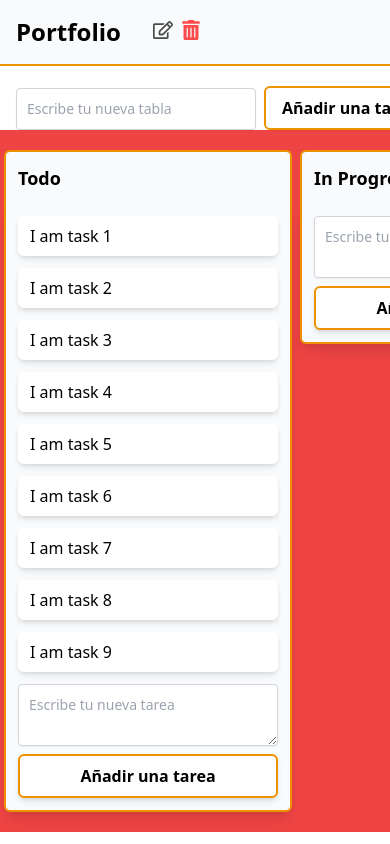
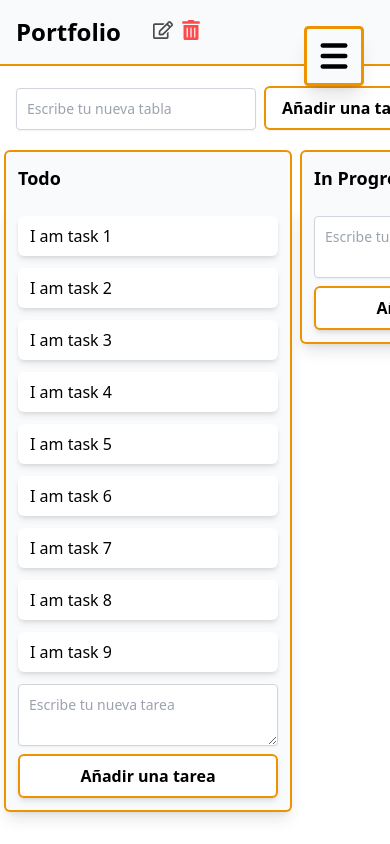
Before and after one commit to alejandropovedabisquert/todo-list-v2, a React (Create React App) app: page /project-1 in a window 390 px wide. Shown: the top 844 px of the page. Built offline with nearby package versions, Linux system fonts and the light colour scheme; the HTML template or start-up script is replaced by a standard one.

Commit message:
implementación de menu

```diff
--- /dev/null
+++ b/src/components/ApMenuButton.js
@@ -0,0 +1,31 @@
+const ApMenuButton = ({open, setOpen}) =>{
+
+  const hamburguerButton = `flex flex-col scale-75 md:scale-100 z-10 h-20 w-20 shadow-xl rounded-md bg-slate-50 border-4 border-secondary-color cursor-pointer justify-center items-center group float-right top-4 right-4 relative`
+    const genericHamburgerLine = `h-[6px] w-9 my-1 rounded-full bg-black transition ease transform duration-300`
+    return(
+      <div className={`${hamburguerButton}`} onClick={()=> setOpen(!open)}>
+        <div
+          className={`${genericHamburgerLine} ${
+            open
+              ? "rotate-45 translate-y-[0.85rem] opacity-100"
+              : "opacity-100"
+          }`}
+        />
+        <div
+          className={`${genericHamburgerLine} ${
+            open ? "opacity-0" : "opacity-100"
+          }`}
+        />
+        <div
+          className={`${genericHamburgerLine} ${
+            open
+              ? "-rotate-45 -translate-y-[0.85rem] opacity-100"
+              : "opacity-100"
+          }`}
+        />
+      </div>
+
+    )
+}
+
+export default ApMenuButton
--- a/src/components/Nav.js
+++ b/src/components/Nav.js
@@ -1,12 +1,72 @@
 import { Link, useLocation } from "react-router-dom"
 import ProjectForm from "./forms/ProjectForm"
+import { useEffect, useRef, useState } from "react"
+import ApMenuButton from "./ApMenuButton"
 
 const Nav = ({data, setData}) =>{
     // console.log(data)
     const location = useLocation()
     const activationNav = location.pathname.substring(1, location.pathname.length)
+    const [open, setOpen] = useState(false)
+    const ref = useRef()
+
+
+    const listarMenu = data.projectsOrder !== undefined ? data.projectsOrder.map((projectId)=>{
+        return(
+            <Link to={"/"+projectId} data={data} key={projectId}>
+                <div className={`flex w-full hover:bg-primary-color transition-all duration-300 ${activationNav === projectId ? 'bg-primary-color': null} group`}>
+                    <div className={`text-xl w-full px-10 py-2  break-words`}>{data.projects[projectId].name}</div>
+                </div>
+            </Link>
+
+        )}
+    ):null
+
+    useEffect(()=>{
+        const checkIfClickedOutside = e => {
+            // Si el menu está abierto y el target del click no esta en el menu
+            // entonces cierra el menu
+            if (open && ref.current && !ref.current.contains(e.target)) {
+                setOpen(false)
+            }
+        }
+
+        const detectKeyDown= (e) =>{
+            //Si pulsas la tecla escape setea como falso  y cierra el menu
+            if (e.key === "Escape") {
+                setOpen(false)
+            }
+        }
+
+        document.addEventListener('keydown', detectKeyDown, true)
+        document.addEventListener("mousedown", checkIfClickedOutside)
+
+        return () => {
+            // Limpia el evento
+            document.removeEventListener("mousedown", checkIfClickedOutside)
+            document.removeEventListener('keydown', detectKeyDown, true)
+
+          }
+
+    })
 
     return(
+        <>
+            <nav className="nav fixed top-0 z-50 w-full block lg:hidden">
+                <div className="grid">
+                    <div ref={ref} className="link-list absolute right-0">
+                        <ApMenuButton open={open} setOpen={setOpen}/>
+                        <div className={`circle-menu shadow-xl origin-[100%_0%] absolute right-0 ease duration-300 ${open ? 'w-screen h-screen bg-slate-50': 'w-0 h-0'}`}>
+                            <div className={`${open ? 'transition-opacity duration-300 opacity-100 delay-300': 'opacity-0'} `}>
+                                {
+                                    open &&
+                                            <ul className="absolute transition-all right-[80px] md:right-[100px] top-[70px] md:top-[100px] leading-[40px] md:leading-[50px] text-3xl md:text-4xl text-center">{listarMenu}</ul>
+                                }
+                            </div>
+                        </div>
+                    </div>
+                </div>
+            </nav>
             <div className="fixed min-h-[300px] h-full w-72 border-r-2 border-secondary-color bg-slate-50 z-50 overflow-y-auto hidden lg:block">
 
                 <Link to="/"><h1 className='text-center py-4 text-2xl border-b-2 border-secondary-color'>TODO List</h1></Link>
@@ -23,6 +83,7 @@ const Nav = ({data, setData}) =>{
                     }):null}
                 </div>
             </div>
+        </>
     )
 }
 
--- a/src/components/TodoList.js
+++ b/src/components/TodoList.js
@@ -172,7 +172,7 @@ const TodoList = ({data, setData, projectId}) =>{
                         ref={provided.innerRef}
                       >
                         <TableForm data={data} setData={setData} projectId={projectId}/>
-                        <div className={`flex h-full min-w-full w-max bg-red-500 ${snapshot.isDraggingOver ? "mr-80": null} ${snapshot.isUsingPlaceholder ? "mr-80": null}`}>
+                        <div className={`flex h-full min-w-full w-max ${snapshot.isDraggingOver ? "mr-80": null} ${snapshot.isUsingPlaceholder ? "mr-80": null}`}>
                           {data.projects[projectId].content.tableOrder.map((tableId, index) =>{
                             const table = data.projects[projectId].content.tables[tableId]
                             // console.log(table);
```
Lines whose indentation alone changed are shown as unchanged.
